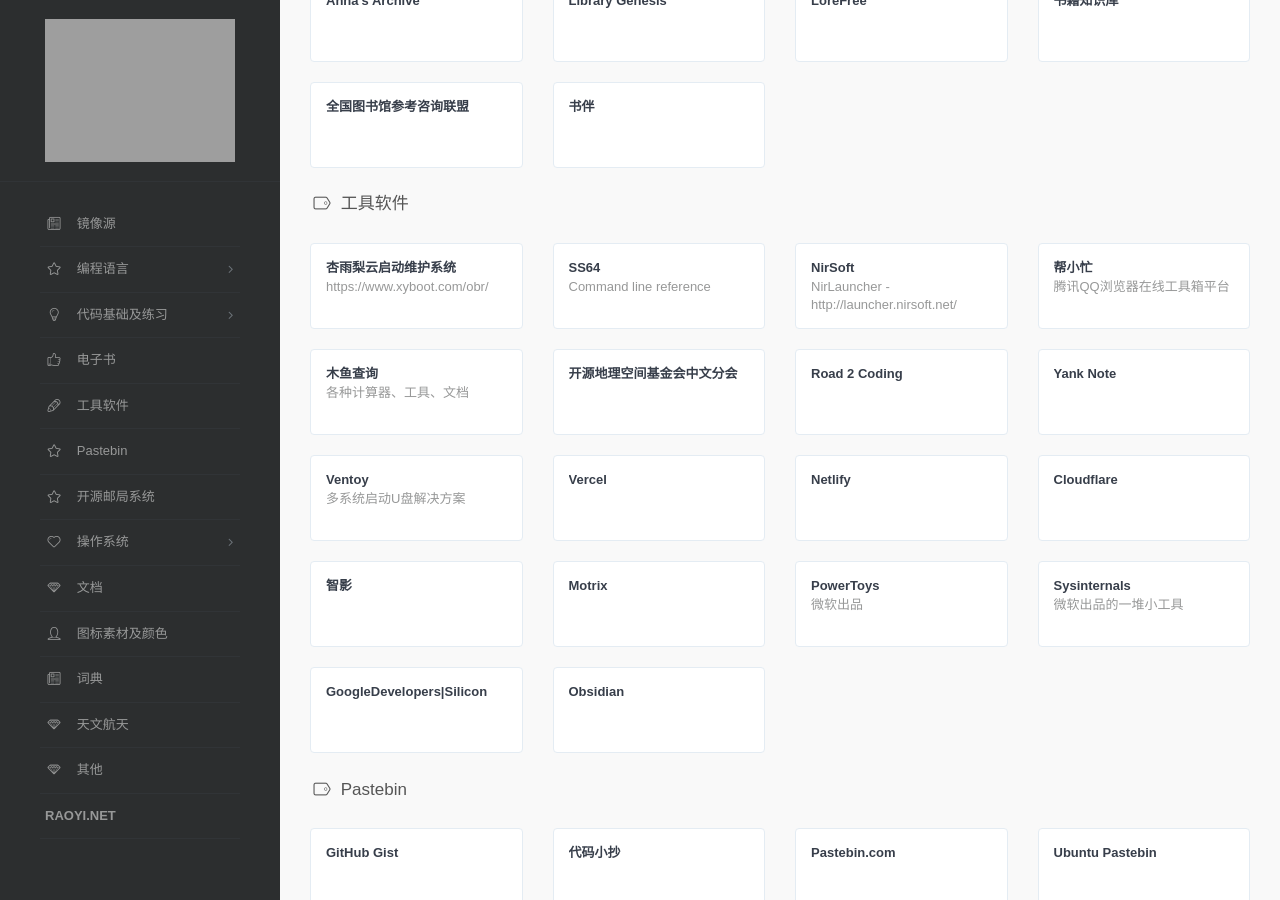
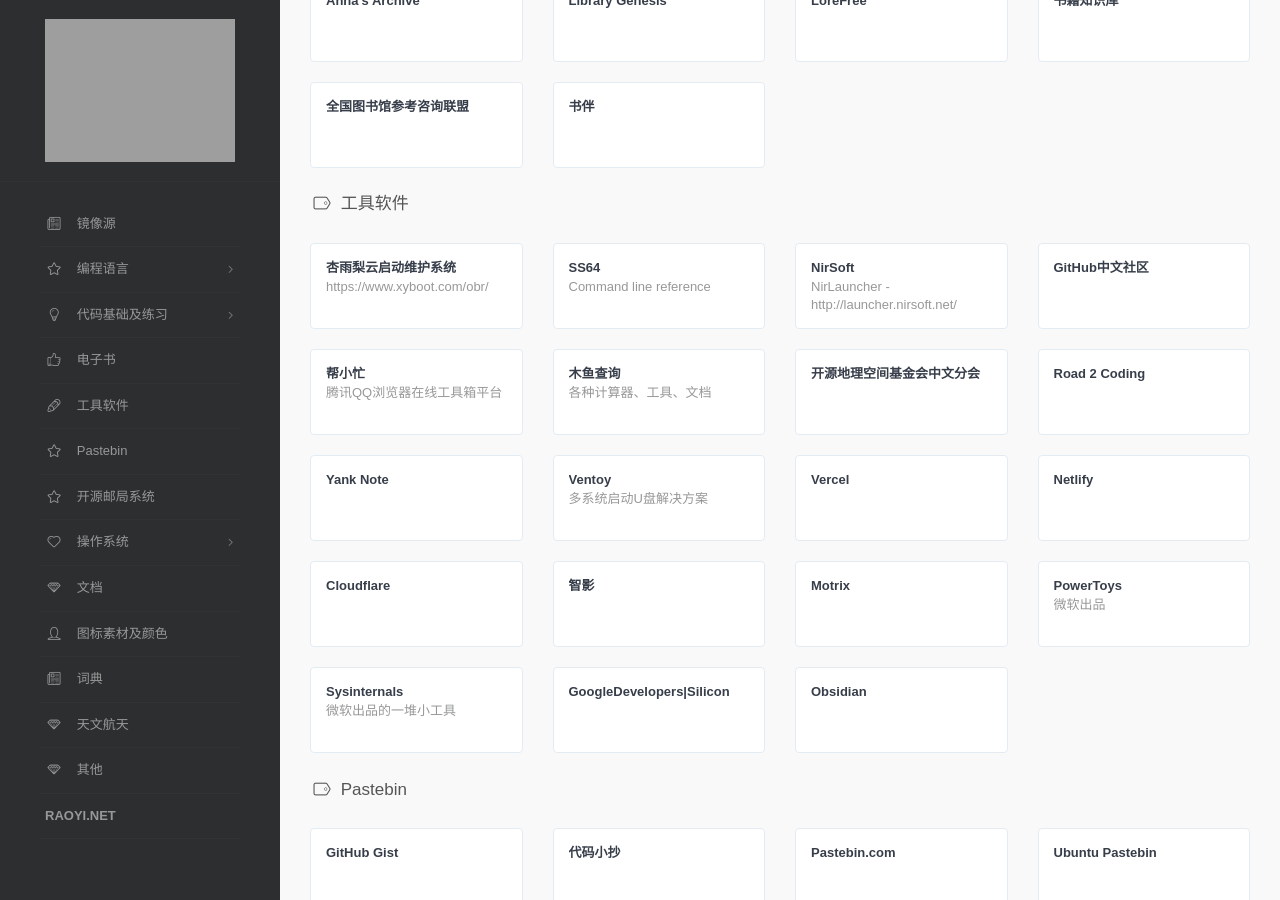
Before and after one commit to raoyi/webstack, a Jekyll site: the page built from index.html, in a window 1280 px wide and 900 px high, scrolled down 2210 px. Built offline with Jekyll 4.4.1, drawn with Linux system fonts in a browser that asks for light colours; some web fonts are replaced.

Commit message:
update _data/webstack.yml.
Signed-off-by: 一毛 <prcraoyi@qq.com>

```diff
--- a/_data/webstack.yml
+++ b/_data/webstack.yml
@@ -167,6 +167,8 @@
     - title: NirSoft
       url: https://www.nirsoft.net/
       description: NirLauncher - http://launcher.nirsoft.net/
+    - title: GitHub中文社区
+      url: https://www.github-zh.com/
     - title: 帮小忙
       url: https://tool.browser.qq.com/
       description: 腾讯QQ浏览器在线工具箱平台
```
